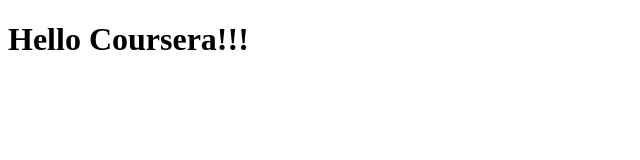
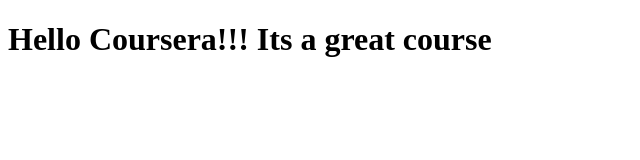
Before and after one commit to nikhita1995/coursera-test, a plain HTML site: page site/index.html in a window 1280 px wide. Shown: the whole page, without its empty margins (0-640 px from the left). Drawn offline with Linux system fonts and the light colour scheme.

Commit message:
Small addition to out page content

```diff
--- a/site/index.html
+++ b/site/index.html
@@ -4,6 +4,6 @@
 	<title>Hello Coursera!</title>
 </head>
 <body>
-	<h1>Hello Coursera!!!</h1>
+	<h1>Hello Coursera!!! Its a great course</h1>
 </body>
 </html>
```
